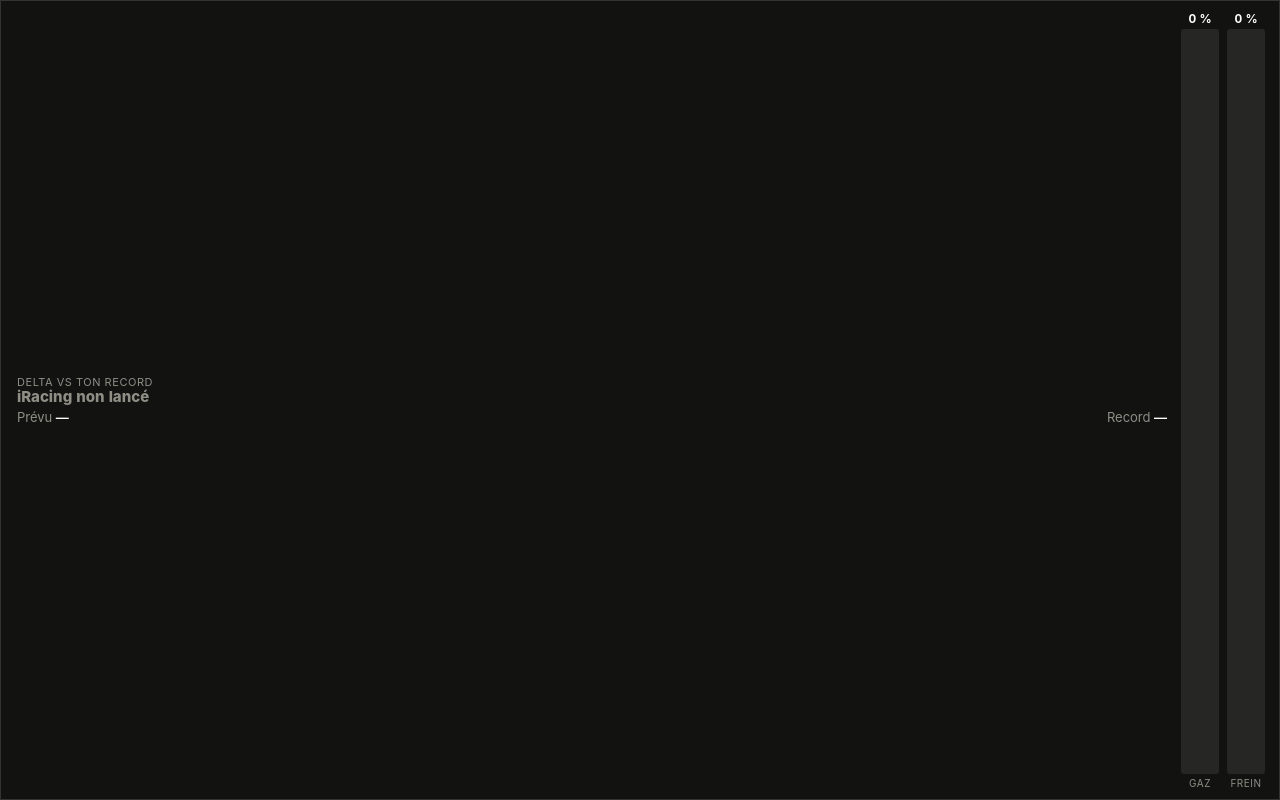
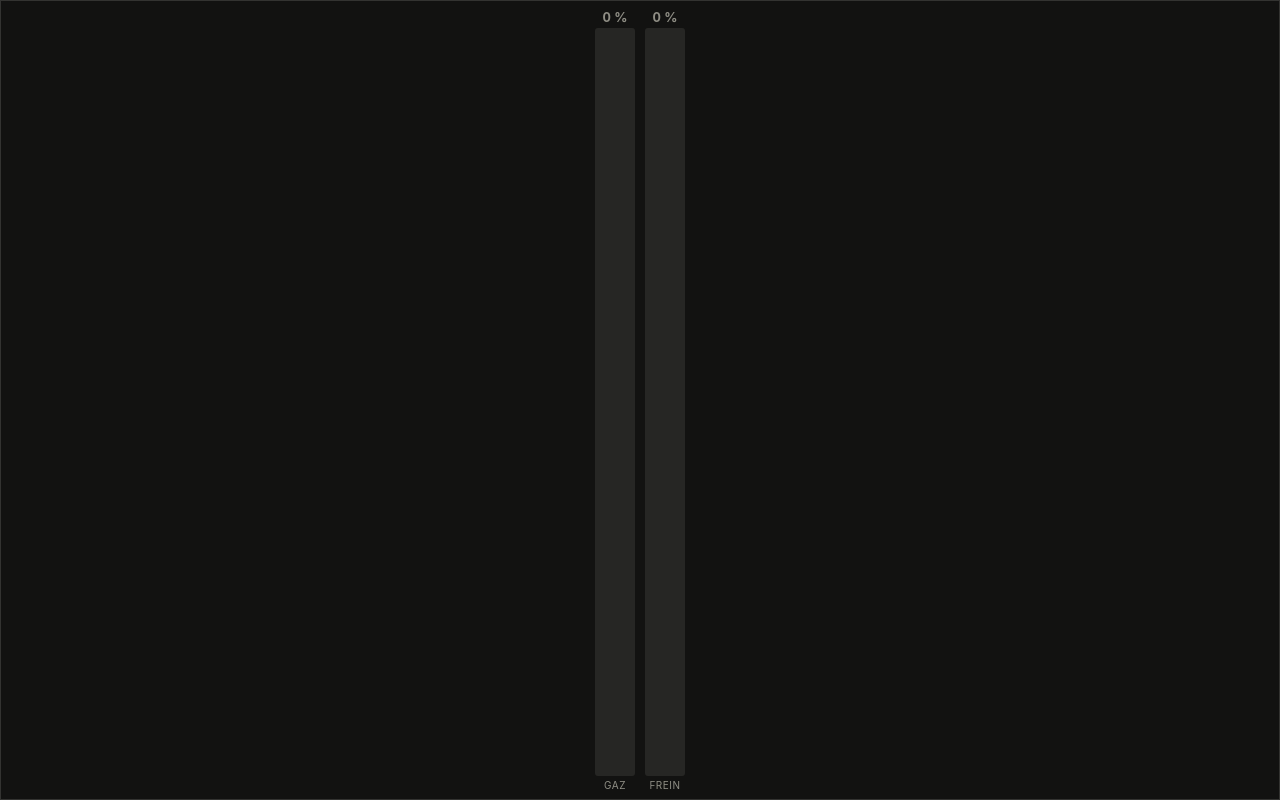
Before and after one commit to BrayanSLL/iracingTracker, a Flask app: page /overlay in a window 1280 px wide. Run offline with Flask 2, Linux system fonts and the light colour scheme.

Commit message:
Overlay réduit aux pédales, delta dans la page principale
La petite fenêtre (120×180) n'affiche plus que les barres gaz et frein avec
leur pourcentage, rafraîchies toutes les 50 ms. Le delta, le temps prévu et
le record passent dans la barre du haut de la page principale.

Co-Authored-By: Claude Opus 5.5 <noreply@anthropic.com>
Claude-Session: https://claude.ai/code/session_013k54ANXZUC1WmHcNPapJX9

```diff
--- a/db.py
+++ b/db.py
@@ -314,7 +314,7 @@ DEFAULT_SETTINGS = {
     "voice": "records",   # off | records | laps (chaque tour) ; le mode entraînement parle toujours si voice != off
     "voice_rate": "normal",   # lent | normal | rapide
     "voice_volume": "100",    # 0 à 100 (100 = maximum de la synthèse vocale Windows)
-    "overlay": "on",          # on | off : fenêtre du delta en direct (pris en compte au prochain lancement)
+    "overlay": "on",          # on | off : fenêtre des pédales en direct (pris en compte au prochain lancement)
 }
 
 
--- a/main.py
+++ b/main.py
@@ -3,7 +3,7 @@
     python main.py              # ouvre la fenêtre de l'application
     python main.py --browser    # ouvre l'interface dans le navigateur à la place
     python main.py --demo       # essaie l'application sans iRacing (voiture simulée)
-    http://127.0.0.1:5000/overlay  # delta en direct (ouvert automatiquement dans une petite fenêtre)
+    http://127.0.0.1:5000/overlay  # pédales en direct (ouvert automatiquement dans une petite fenêtre)
 """
 import argparse
 import csv
@@ -295,7 +295,7 @@ def unlocks():
 
 
 def open_window(url, overlay=True):
-    """Ouvre la fenêtre de l'application (pywebview) et l'overlay du delta en direct.
+    """Ouvre la fenêtre de l'application (pywebview) et l'overlay des pédales en direct.
 
     Se rabat sur le navigateur si pywebview n'est pas disponible.
     """
@@ -305,7 +305,7 @@ def open_window(url, overlay=True):
         main_window = webview.create_window("iRacing Telemetry", url, width=1440, height=920, min_size=(960, 640))
         if overlay:
             # petite fenêtre sans bordure, toujours au premier plan (déplaçable à la souris)
-            overlay_window = webview.create_window("Delta", f"{url}/overlay", width=400, height=136, x=40, y=40,
+            overlay_window = webview.create_window("Pédales", f"{url}/overlay", width=120, height=180, x=40, y=40,
                                                    frameless=True, easy_drag=True, on_top=True, resizable=False,
                                                    background_color="#121211")
             main_window.events.closed += lambda: overlay_window.destroy()
@@ -322,7 +322,7 @@ def main():
     parser = argparse.ArgumentParser(description="iRacing Telemetry Logger")
     parser.add_argument("--port", type=int, default=5000)
     parser.add_argument("--browser", action="store_true", help="ouvrir dans le navigateur au lieu d'une fenêtre")
-    parser.add_argument("--no-overlay", action="store_true", help="ne pas ouvrir la fenêtre du delta en direct")
+    parser.add_argument("--no-overlay", action="store_true", help="ne pas ouvrir la fenêtre des pédales en direct")
     parser.add_argument("--no-gui", action="store_true", help="serveur seul, sans ouvrir d'interface")
     parser.add_argument("--demo", action="store_true", help="voiture simulée, sans iRacing")
     parser.add_argument("--demo-speed", type=float, default=1.0, help="accélération de la démo (ex. 5)")
--- a/static/app.css
+++ b/static/app.css
@@ -50,6 +50,8 @@ body {
 .live-item { display: flex; flex-direction: column; min-width: 64px; }
 .live-label { font-size: 11px; color: var(--text-muted); text-transform: uppercase; }
 .live-value { font-size: 18px; font-weight: 600; }
+.live-value.gain { color: var(--gain); }
+.live-value.loss { color: var(--loss); }
 .live-bars { display: flex; flex-direction: column; gap: 4px; width: 180px; }
 .bar-row { display: grid; grid-template-columns: 40px 1fr; align-items: center; gap: 6px; font-size: 11px; color: var(--text-muted); }
 .bar { height: 8px; background: var(--surface-2); border-radius: 4px; overflow: hidden; }
--- a/static/app.js
+++ b/static/app.js
@@ -63,6 +63,10 @@ async function pollStatus() {
             $('live-gear').textContent = s.gear === -1 ? 'R' : s.gear === 0 ? 'N' : (s.gear ?? '—');
             $('live-speed').textContent = fmtNum(s.speed_kmh, 0, ' km/h');
             $('live-laptime').textContent = fmtTime(s.lap_time);
+            $('live-delta').textContent = s.record == null ? 'Pas de record' : fmtDelta(s.delta, 2);
+            $('live-delta').className = 'live-value' + (s.delta == null ? '' : s.delta > 0 ? ' loss' : ' gain');
+            $('live-predicted').textContent = fmtTime(s.predicted);
+            $('live-record').textContent = fmtTime(s.record);
             $('live-throttle').style.width = `${Math.round((s.throttle || 0) * 100)}%`;
             $('live-brake').style.width = `${Math.round((s.brake || 0) * 100)}%`;
         }
--- a/templates/index.html
+++ b/templates/index.html
@@ -42,7 +42,7 @@
                 et baisse iRacing, ou baisse le volume général dans les options audio d'iRacing.</p>
             <div class="settings-title">Overlay</div>
             <label class="setting setting-inline"><input type="checkbox" id="overlay-enabled">
-                Fenêtre du delta en direct <span class="muted">(au prochain lancement)</span></label>
+                Fenêtre des pédales en direct <span class="muted">(au prochain lancement)</span></label>
         </div>
     </details>
     <button class="level-chip" type="button" data-view="progress" title="Voir ta progression">
@@ -55,6 +55,9 @@
         <div class="live-item"><span class="live-label">Rapport</span><span class="live-value" id="live-gear">—</span></div>
         <div class="live-item"><span class="live-label">Vitesse</span><span class="live-value" id="live-speed">—</span></div>
         <div class="live-item"><span class="live-label">Tour</span><span class="live-value" id="live-laptime">—</span></div>
+        <div class="live-item" title="Écart avec ton record au même endroit de la piste"><span class="live-label">Delta</span><span class="live-value" id="live-delta">—</span></div>
+        <div class="live-item"><span class="live-label">Prévu</span><span class="live-value" id="live-predicted">—</span></div>
+        <div class="live-item"><span class="live-label">Record</span><span class="live-value" id="live-record">—</span></div>
         <div class="live-bars">
             <div class="bar-row"><span>Gaz</span><div class="bar"><div class="bar-fill throttle" id="live-throttle"></div></div></div>
             <div class="bar-row"><span>Frein</span><div class="bar"><div class="bar-fill brake" id="live-brake"></div></div></div>
--- a/templates/overlay.html
+++ b/templates/overlay.html
@@ -2,104 +2,55 @@
 <html lang="fr">
 <head>
     <meta charset="utf-8">
-    <title>Delta</title>
+    <title>Pédales</title>
     <style>
-        :root { --bg: #121211; --text: #fff; --muted: #8f8e85; --gain: #3987e5; --loss: #e66767; --throttle: #199e70; }
+        :root { --bg: #121211; --text: #fff; --muted: #8f8e85; --throttle: #199e70; --brake: #e66767; }
         * { margin: 0; padding: 0; box-sizing: border-box; }
         html, body { height: 100%; }
         body {
             background: var(--bg); color: var(--text); overflow: hidden; user-select: none; cursor: move;
             font-family: -apple-system, BlinkMacSystemFont, "Segoe UI", sans-serif; font-variant-numeric: tabular-nums;
-            display: flex; align-items: center; gap: 14px; padding: 10px 14px 10px 16px;
+            display: flex; justify-content: center; gap: 10px; padding: 8px 10px;
             border: 1px solid #333331;
         }
-        .info { flex: 1; min-width: 0; display: flex; flex-direction: column; justify-content: center; }
-        .pedals { display: flex; gap: 8px; height: 100%; }
-        .pedal { width: 38px; display: flex; flex-direction: column; align-items: center; gap: 3px; }
-        .pedal .pct { font-size: 12px; font-weight: 700; white-space: nowrap; }
-        .pedal .bar { flex: 1; width: 100%; background: #262624; border-radius: 3px; position: relative; overflow: hidden; }
-        .pedal .fill { position: absolute; left: 0; right: 0; bottom: 0; height: 0; }
-        .pedal .name { font-size: 10px; color: var(--muted); text-transform: uppercase; letter-spacing: .05em; }
+        .pedal { width: 40px; display: flex; flex-direction: column; align-items: center; gap: 3px; }
+        .pct { font-size: 13px; font-weight: 700; white-space: nowrap; }
+        .bar { flex: 1; width: 100%; background: #262624; border-radius: 3px; position: relative; overflow: hidden; }
+        .fill { position: absolute; left: 0; right: 0; bottom: 0; height: 0; }
+        .name { font-size: 10px; color: var(--muted); text-transform: uppercase; letter-spacing: .05em; }
         #throttle-fill { background: var(--throttle); }
-        #brake-fill { background: var(--loss); }
-        .label { font-size: 11px; color: var(--muted); text-transform: uppercase; letter-spacing: .05em; }
-        .delta { font-size: 44px; font-weight: 800; line-height: 1.05; }
-        .delta.gain { color: var(--gain); }
-        .delta.loss { color: var(--loss); }
-        .row { display: flex; justify-content: space-between; font-size: 13px; color: var(--muted); margin-top: 4px; }
-        .row b { color: var(--text); font-weight: 600; }
-        .waiting { font-size: 15px; color: var(--muted); }
+        #brake-fill { background: var(--brake); }
+        body.off .pct { color: var(--muted); }
     </style>
 </head>
-<body>
-<div class="info">
-    <div class="label" id="label">Delta vs ton record</div>
-    <div class="delta" id="delta">—</div>
-    <div class="row"><span id="left-label">Prévu <b id="predicted">—</b></span><span id="right-label">Record <b id="record">—</b></span></div>
-</div>
-<div class="pedals" aria-label="Pédales">
-    <div class="pedal"><span class="pct" id="throttle-pct">0 %</span><div class="bar"><div class="fill" id="throttle-fill"></div></div><span class="name">Gaz</span></div>
-    <div class="pedal"><span class="pct" id="brake-pct">0 %</span><div class="bar"><div class="fill" id="brake-fill"></div></div><span class="name">Frein</span></div>
-</div>
+<body class="off" title="iRacing non lancé">
+<div class="pedal"><span class="pct" id="throttle-pct">0 %</span><div class="bar"><div class="fill" id="throttle-fill"></div></div><span class="name">Gaz</span></div>
+<div class="pedal"><span class="pct" id="brake-pct">0 %</span><div class="bar"><div class="fill" id="brake-fill"></div></div><span class="name">Frein</span></div>
 
 <script>
     const $ = id => document.getElementById(id);
-    function fmtTime(s) {
-        if (s == null) return '—';
-        const ms = Math.round(s * 1000), m = Math.floor(ms / 60000);
-        return `${m}:${((ms % 60000) / 1000).toFixed(3).padStart(6, '0')}`;
-    }
     function setPedal(name, value) {
-        // value entre 0 et 1 (null hors piste) : hauteur de la barre et pourcentage au-dessus
+        // value entre 0 et 1 : hauteur de la barre et pourcentage au-dessus
         const pct = Math.round(Math.min(1, Math.max(0, value || 0)) * 100);
         $(`${name}-fill`).style.height = `${pct}%`;
         $(`${name}-pct`).textContent = `${pct} %`;
+    }
+    function show(live, throttle, brake, title) {
+        document.body.classList.toggle('off', !live);
+        document.body.title = title;
+        setPedal('throttle', live ? throttle : 0);
+        setPedal('brake', live ? brake : 0);
     }
     async function refresh() {
         try {
             const s = await (await fetch('/api/status')).json();
             const live = s.connected && s.on_track;
-            setPedal('throttle', live ? s.throttle : 0);
-            setPedal('brake', live ? s.brake : 0);
-            const el = $('delta');
-            const tr = s.training;
-            if (tr && tr.active && s.connected) {
-                // mode entraînement : uniquement le virage choisi
-                $('label').textContent = `Entraînement · virage ${tr.number}`;
-                const last = tr.attempts[tr.attempts.length - 1];
-                const value = tr.in_zone ? tr.live : (last ? last.delta : null);
-                el.className = 'delta' + (value == null ? '' : value > 0 ? ' loss' : ' gain');
-                el.textContent = value == null ? (tr.in_zone ? '…' : '—') : (value > 0 ? '+' : '−') + Math.abs(value).toFixed(2);
-                $('left-label').innerHTML = `Passages <b>${tr.count}</b>`;
-                $('right-label').innerHTML = `Meilleur <b>${tr.best != null ? tr.best.toFixed(2) + ' s' : '—'}</b>`;
-                return;
-            }
-            $('label').textContent = 'Delta vs ton record';
-            $('left-label').innerHTML = 'Prévu <b id="predicted">—</b>';
-            $('right-label').innerHTML = 'Record <b id="record">—</b>';
-            if (!s.connected || !s.on_track) {
-                el.className = 'delta waiting';
-                el.textContent = s.connected ? 'Pas en piste' : 'iRacing non lancé';
-            } else if (s.record == null) {
-                el.className = 'delta waiting';
-                el.textContent = 'Pas encore de record ici';
-            } else if (s.delta == null) {
-                el.className = 'delta';
-                el.textContent = '—';
-            } else {
-                el.className = 'delta ' + (s.delta > 0 ? 'loss' : 'gain');
-                el.textContent = (s.delta > 0 ? '+' : '−') + Math.abs(s.delta).toFixed(2);
-            }
-            $('predicted').textContent = fmtTime(s.predicted);
-            $('record').textContent = fmtTime(s.record);
+            show(live, s.throttle, s.brake, live ? '' : s.connected ? 'Pas en piste' : 'iRacing non lancé');
         } catch (err) {
-            $('delta').className = 'delta waiting';
-            $('delta').textContent = 'Serveur injoignable';
-            setPedal('throttle', 0);
-            setPedal('brake', 0);
+            show(false, 0, 0, 'Serveur injoignable');
         }
     }
-    setInterval(refresh, 100);
+    setInterval(refresh, 50);
     refresh();
 </script>
 </body>
```
Also changed, not shown: tests/test_app.py (+3 -1 lines), README.md, 1 other file.
